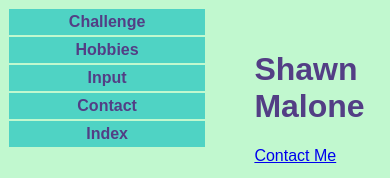
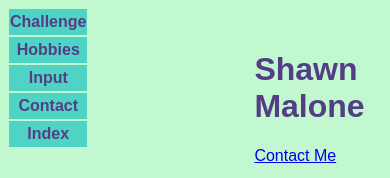
Before and after one commit to smalone15/CV, a plain HTML site: page index.html in a window 390 px wide. Shown: the top 178 px of the page. Drawn offline with Linux system fonts and the light colour scheme.

Commit message:
Changed Width of sidebar to workon mobile

```diff
--- a/css/styles.css
+++ b/css/styles.css
@@ -44,7 +44,7 @@ ul {
     background-color: #4FD3C4;
     padding: 8px 16px
     text-decoration: none;
-    width: 250%;
+    width: 100%;
     text-align: center;
     padding: 4px 0px;
     border: 1px solid #C1F8CF;
```
